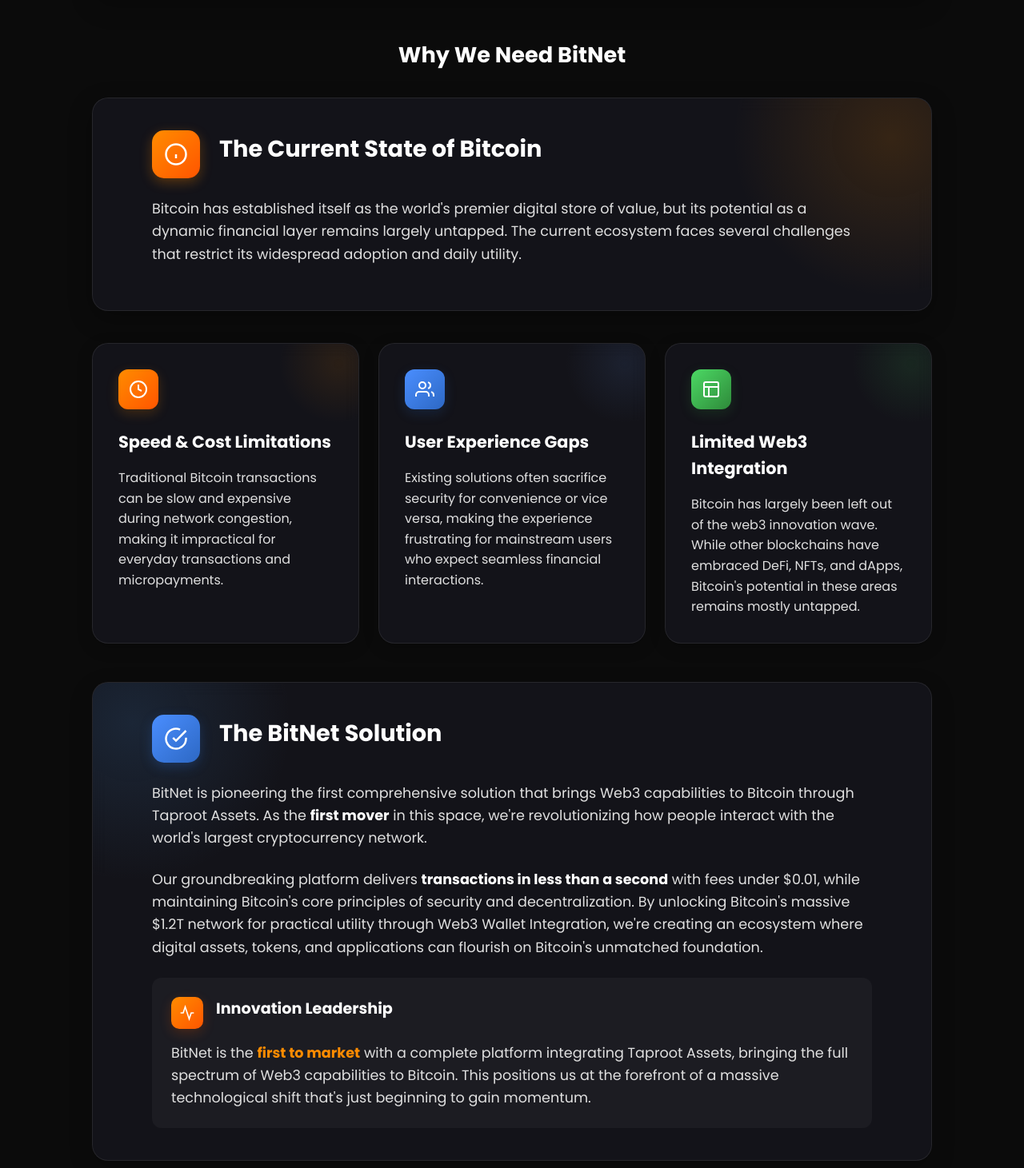
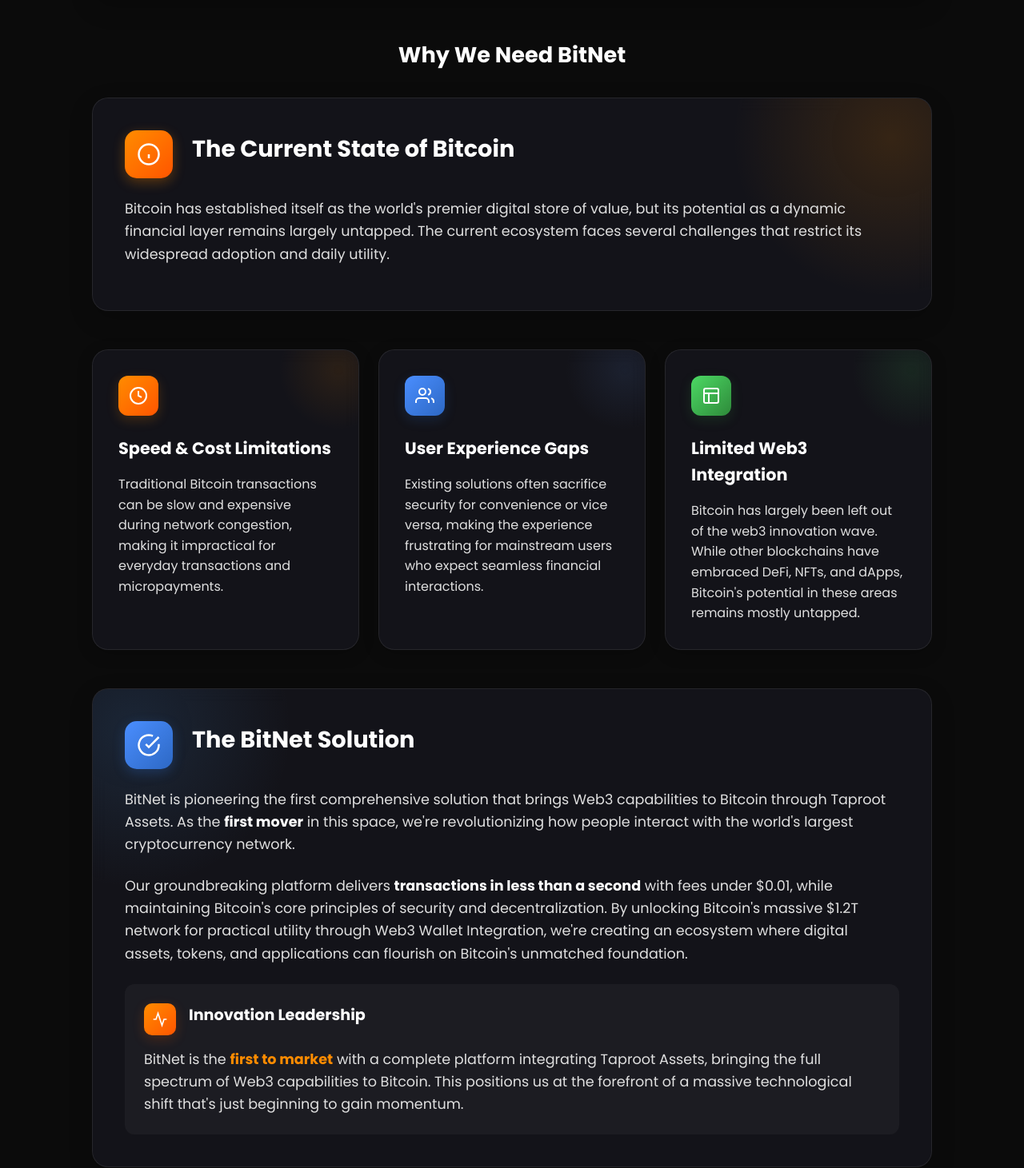
Before and after one commit to weltitob/bitnet_web, a React (Vite) app: page /investors in a window 1280 px wide. Shown: the part 1451-2912 px from the top of the page at 80% size. Built offline with nearby package versions, Linux system fonts and the light colour scheme.

Commit message:
update spacing

```diff
--- a/src/pages/InvestorRelations.tsx
+++ b/src/pages/InvestorRelations.tsx
@@ -170,15 +170,15 @@
 
             {/* Current State of Bitcoin - Section */}
             <div style={{
-              borderRadius: '20px',
-              overflow: 'hidden',
-              boxShadow: '0 10px 30px rgba(0, 0, 0, 0.3)',
-              marginBottom: '2.5rem',
-              position: 'relative',
               background: 'rgba(25, 25, 35, 0.6)',
               backdropFilter: 'blur(10px)',
+              borderRadius: isMobile ? '16px' : '20px',
               border: '1px solid rgba(255, 255, 255, 0.08)',
-              padding: '2.5rem',
+              padding: isMobile ? '1.5rem' : '2.5rem',
+              marginBottom: isMobile ? '2rem' : '3rem',
+              boxShadow: '0 10px 30px rgba(0, 0, 0, 0.2)',
+              position: 'relative',
+              overflow: 'hidden',
               color: '#e0e0e0'
             }}>
               {/* Orange glow effect */}
@@ -193,7 +193,7 @@
                 zIndex: 0
               }}></div>
 
-              <div style={{ position: 'relative', zIndex: 1, maxWidth: '900px', margin: '0 auto' }}>
+              <div style={{ position: 'relative', zIndex: 1 }}>
                 <div style={{
                   display: 'flex',
                   flexDirection: isMobile ? 'column' : 'row',
@@ -429,13 +429,13 @@
             <div style={{
               background: 'rgba(25, 25, 35, 0.6)',
               backdropFilter: 'blur(10px)',
-              borderRadius: '20px',
+              borderRadius: isMobile ? '16px' : '20px',
               border: '1px solid rgba(255, 255, 255, 0.08)',
-              padding: '2.5rem',
+              padding: isMobile ? '1.5rem' : '2.5rem',
+              marginBottom: isMobile ? '2rem' : '3rem',
               boxShadow: '0 10px 30px rgba(0, 0, 0, 0.2)',
               position: 'relative',
               overflow: 'hidden',
-              marginBottom: '3rem',
               color: '#e0e0e0'
             }}>
               {/* Blue glow effect */}
@@ -450,7 +450,7 @@
                 zIndex: 0
               }}></div>
 
-              <div style={{ position: 'relative', zIndex: 1, maxWidth: '900px', margin: '0 auto' }}>
+              <div style={{ position: 'relative', zIndex: 1 }}>
                 <div style={{
                   display: 'flex',
                   flexDirection: isMobile ? 'column' : 'row',
@@ -743,13 +743,13 @@
             <div style={{
               background: 'rgba(25, 25, 35, 0.6)',
               backdropFilter: 'blur(10px)',
-              borderRadius: '20px',
+              borderRadius: isMobile ? '16px' : '20px',
               border: '1px solid rgba(255, 255, 255, 0.08)',
-              padding: '2.5rem',
+              padding: isMobile ? '1.5rem' : '2.5rem',
+              marginBottom: isMobile ? '2rem' : '3rem',
               boxShadow: '0 10px 30px rgba(0, 0, 0, 0.2)',
               position: 'relative',
-              overflow: 'hidden',
-              marginBottom: '3rem'
+              overflow: 'hidden'
             }}>
               <div style={{
                 position: 'absolute',
```
